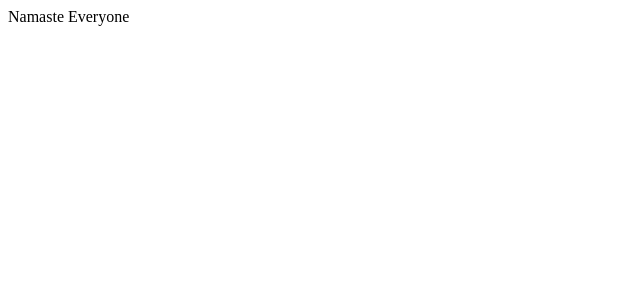
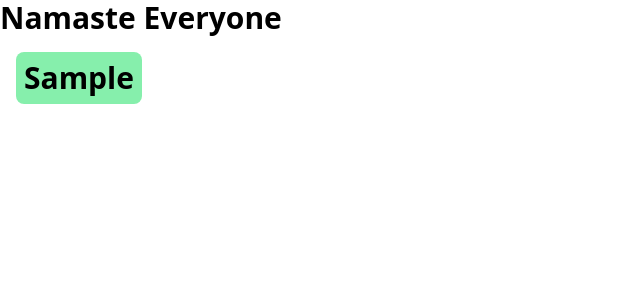
Before and after one commit to vasanth913/Netflix_GPT, a React (Create React App) app: page / in a window 1280 px wide. Shown: the top 300 px of the page, without its empty margins (0-640 px from the left). Built offline with nearby package versions, Linux system fonts and the light colour scheme.

Commit message:
Cra&tailwindcss

```diff
--- a/package.json
+++ b/package.json
@@ -34,5 +34,8 @@
       "last 1 firefox version",
       "last 1 safari version"
     ]
+  },
+  "devDependencies": {
+    "tailwindcss": "^3.4.1"
   }
 }
--- a/src/App.js
+++ b/src/App.js
@@ -2,8 +2,12 @@ import './App.css';
 
 function App() {
   return (
-    <div className="App">
+    <div className="App text-3xl font-bold">
       Namaste Everyone
+      <div>
+        <button className='p-2 m-4 border-gray-200 rounded-lg bg-green-300'> Sample </button>
+      </div>
+
     </div>
   );
 }
--- a/src/index.css
+++ b/src/index.css
@@ -0,0 +1,3 @@
+@tailwind base;
+@tailwind components;
+@tailwind utilities;
--- /dev/null
+++ b/tailwind.config.js
@@ -0,0 +1,10 @@
+/** @type {import('tailwindcss').Config} */
+module.exports = {
+  content: [
+    "./src/**/*.{js,jsx,ts,tsx}",
+  ],
+  theme: {
+    extend: {},
+  },
+  plugins: [],
+}
```
Also changed, not shown: 2 other files (tests, documents, lock files or other folders).
